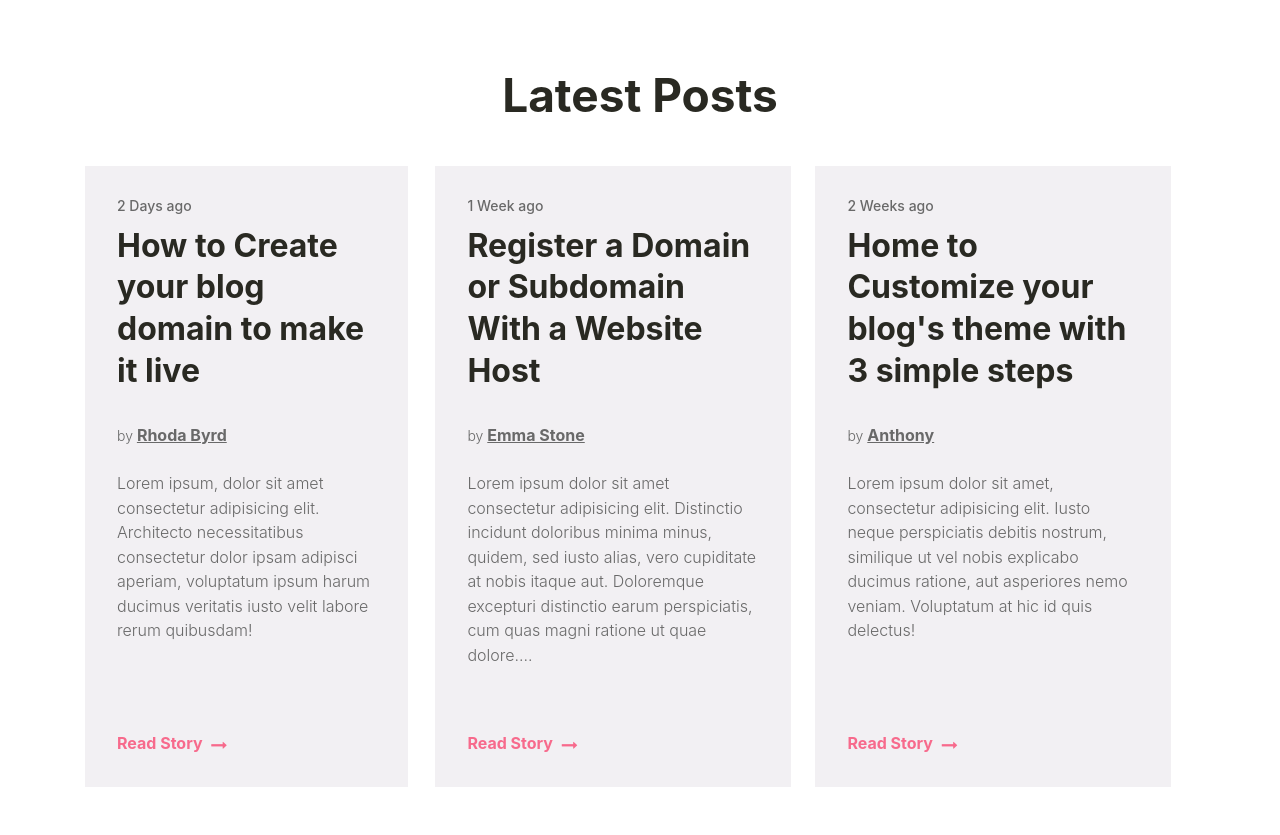
After one commit to Libbna/BLOG_SITE, a PHP site: page /latest-post.php in a window 1280 px wide. The commit adds this page. Run offline with PHP 8.4, Linux system fonts and the light colour scheme.

Commit message:
created a latest-post-action

```diff
--- a/admin/add_view-banner.php
+++ b/admin/add_view-banner.php
@@ -55,8 +55,8 @@ if (!$user->is_logged_in()) {
 
     <!-- Add new banner form -->
     <div class="container-fluid mt-4">
-        <div class="row justify-content-center">
-            <div class="col-lg-4 bg-dark rounded px-4">
+        <div class="banner-row row justify-content-center">
+            <div class="banner-col col-lg-4 bg-dark rounded px-4">
                 <h4 class="text-center text-light p-1">Select Image to Upload!</h4>
                 <form action="" method="POST" enctype="multipart/form-data">
                     <div class="form-group">
--- /dev/null
+++ b/assets/_latest-post.scss
@@ -0,0 +1,108 @@
+
+$bg-color : #fff;
+$heading-color: #292922;
+$bg-color-three: #f2f0f3;
+$font-color: #696969;
+$primary-color :#f76a8c;
+$card-hover-box-shadow:  0 0.5rem 1rem rgba(0, 0, 0, 0.09);
+
+.w3l-latest-posts {
+    background-color: $bg-color;
+
+    .header-section {
+        h3 {
+            color: $heading-color;
+            font-size: 46px;
+            line-height: 1;
+            font-weight: 700;
+        }
+    }
+    .blog-article-post {
+        padding: 2rem;
+        transform: scale(1);
+        transition: 0.3s ease-in-out;
+        background: $bg-color-three;
+            &:hover {
+                transform: scale(1.02);
+                background-color: $bg-color;
+                transition: 0.3s ease-in-out;
+                z-index: 9;
+                box-shadow: $card-hover-box-shadow;
+
+                .blog_post_title {
+                    color: $primary-color;
+                    // transition: 0.3s ease-in-out;
+                    text-decoration: underline;
+                }
+
+
+            }
+
+        .post-content {
+            .sub-title {
+                font-size: 14px;
+                color: $font-color;
+                margin-bottom: 10px;
+            }
+            .blog_post_title {
+                font-size: 32px;
+                line-height: 41.6px;
+                display: inline-block;
+                font-weight: 700;
+                    &:hover {
+                        text-decoration: underline;
+                        transition: 0.3s ease-in-out;
+                    }
+            }
+            .author-date {
+                margin-left: -2rem;
+                li {
+                    font-size: 14px;
+                    color: $font-color;
+                    display: inline-block;
+                    margin-right: 15px;
+                    transition: 0.3s ease-in-out;
+                    font-weight: 300;
+
+                    b {
+                        font-size: 16px;
+                        font-weight: 700;
+                        text-decoration: underline;
+                        transition: 0.3s ease-in-out;
+
+                        &:hover {
+                            color: $heading-color;
+                            transition: 0.3s ease-in-out; ;
+                        }
+                    }
+                }
+                p {
+                    font-size: 16px;
+                    line-height: 24.5px;
+                    font-weight: 300;
+                    color: $font-color;
+                }
+            }
+        }
+        .read-button {
+            color:$primary-color;
+            font-size: 16px;
+            text-transform: capitalize;
+            font-weight: 700;
+            span {
+                vertical-align: middle;
+                margin-left: 5px
+            }
+        }
+    }
+    .height-full {
+        height: 100%;
+    }
+}
+
+.latest-col {
+    padding-right: 15px;
+    padding-left: 15px;
+    position: relative;
+    width: 31%;
+}
--- a/assets/main.css
+++ b/assets/main.css
@@ -633,6 +633,119 @@ footer .footer-inner-main .footer-grids .container .text-txt .footer-links .sub-
   background-color: #f2f0f3;
 }
 
+.w3l-latest-posts {
+  background-color: #fff;
+}
+
+.w3l-latest-posts .header-section h3 {
+  color: #292922;
+  font-size: 46px;
+  line-height: 1;
+  font-weight: 700;
+}
+
+.w3l-latest-posts .blog-article-post {
+  padding: 2rem;
+  -webkit-transform: scale(1);
+          transform: scale(1);
+  -webkit-transition: 0.3s ease-in-out;
+  transition: 0.3s ease-in-out;
+  background: #f2f0f3;
+}
+
+.w3l-latest-posts .blog-article-post:hover {
+  -webkit-transform: scale(1.02);
+          transform: scale(1.02);
+  background-color: #fff;
+  -webkit-transition: 0.3s ease-in-out;
+  transition: 0.3s ease-in-out;
+  z-index: 9;
+  -webkit-box-shadow: 0 0.5rem 1rem rgba(0, 0, 0, 0.09);
+          box-shadow: 0 0.5rem 1rem rgba(0, 0, 0, 0.09);
+}
+
+.w3l-latest-posts .blog-article-post:hover .blog_post_title {
+  color: #f76a8c;
+  text-decoration: underline;
+}
+
+.w3l-latest-posts .blog-article-post .post-content .sub-title {
+  font-size: 14px;
+  color: #696969;
+  margin-bottom: 10px;
+}
+
+.w3l-latest-posts .blog-article-post .post-content .blog_post_title {
+  font-size: 32px;
+  line-height: 41.6px;
+  display: inline-block;
+  font-weight: 700;
+}
+
+.w3l-latest-posts .blog-article-post .post-content .blog_post_title:hover {
+  text-decoration: underline;
+  -webkit-transition: 0.3s ease-in-out;
+  transition: 0.3s ease-in-out;
+}
+
+.w3l-latest-posts .blog-article-post .post-content .author-date {
+  margin-left: -2rem;
+}
+
+.w3l-latest-posts .blog-article-post .post-content .author-date li {
+  font-size: 14px;
+  color: #696969;
+  display: inline-block;
+  margin-right: 15px;
+  -webkit-transition: 0.3s ease-in-out;
+  transition: 0.3s ease-in-out;
+  font-weight: 300;
+}
+
+.w3l-latest-posts .blog-article-post .post-content .author-date li b {
+  font-size: 16px;
+  font-weight: 700;
+  text-decoration: underline;
+  -webkit-transition: 0.3s ease-in-out;
+  transition: 0.3s ease-in-out;
+}
+
+.w3l-latest-posts .blog-article-post .post-content .author-date li b:hover {
+  color: #292922;
+  -webkit-transition: 0.3s ease-in-out;
+  transition: 0.3s ease-in-out;
+}
+
+.w3l-latest-posts .blog-article-post .post-content .author-date p {
+  font-size: 16px;
+  line-height: 24.5px;
+  font-weight: 300;
+  color: #696969;
+}
+
+.w3l-latest-posts .blog-article-post .read-button {
+  color: #f76a8c;
+  font-size: 16px;
+  text-transform: capitalize;
+  font-weight: 700;
+}
+
+.w3l-latest-posts .blog-article-post .read-button span {
+  vertical-align: middle;
+  margin-left: 5px;
+}
+
+.w3l-latest-posts .height-full {
+  height: 100%;
+}
+
+.latest-col {
+  padding-right: 15px;
+  padding-left: 15px;
+  position: relative;
+  width: 31%;
+}
+
 * {
   margin: 0;
   padding: 0;
@@ -672,11 +785,11 @@ h1, h2, h3, h4, h5, h6 {
   font-family: Garamond, serif;
 }
 
-.row {
+.banner-row {
   margin-left: 10% !important;
 }
 
-.row .col img {
+.banner-row .banner-col img {
   margin-bottom: 36px;
   border-radius: 10px;
   opacity: 1;
@@ -688,7 +801,7 @@ h1, h2, h3, h4, h5, h6 {
           box-shadow: rgba(80, 59, 59, 0.3) 0px 19px 38px, rgba(0, 0, 0, 0.22) 0px 15px 12px;
 }
 
-.row .col a {
+.banner-row .banner-col a {
   opacity: 0;
   position: relative;
   right: 25%;
@@ -700,11 +813,11 @@ h1, h2, h3, h4, h5, h6 {
   transition: .5s ease;
 }
 
-.row .col a:hover {
+.banner-row .banner-col a:hover {
   opacity: 1;
 }
 
-.row .col a i {
+.banner-row .banner-col a i {
   font-size: 20px;
 }
 
--- a/assets/main.scss
+++ b/assets/main.scss
@@ -5,6 +5,7 @@
 @import "./footer";
 @import "./search-results";
 @import "./main-slider";
+@import "./latest-post";
 
 
 // color-codes
@@ -64,9 +65,9 @@ h1, h2, h3, h4, h5, h6 {
 }
 
 // add_view-banner.php
-.row {
+.banner-row {
     margin-left: 10% !important;
-    .col {
+    .banner-col {
 
         img {
             margin-bottom: 36px;
--- a/index.php
+++ b/index.php
@@ -109,6 +109,10 @@ include('banner.php')
     </div>
 </section>
 
+<?php
+include("./latest-post.php");
+?>
+
 
 
 
--- /dev/null
+++ b/latest-post.php
@@ -0,0 +1,159 @@
+<!DOCTYPE html>
+<html lang="en">
+
+<head>
+    <meta charset="UTF-8">
+    <meta http-equiv="X-UA-Compatible" content="IE=edge">
+    <meta name="viewport" content="width=device-width, initial-scale=1.0">
+    <title>Document</title>
+
+    <!-- bootstrap -->
+    <link href="https://cdn.jsdelivr.net/npm/bootstrap@5.0.0/dist/css/bootstrap.min.css" rel="stylesheet">
+    <script src="https://cdn.jsdelivr.net/npm/@popperjs/core@2.9.2/dist/umd/popper.min.js"></script>
+    <script src="https://cdn.jsdelivr.net/npm/bootstrap@5.0.1/dist/js/bootstrap.min.js"></script>
+
+    <!-- font awesome icon  -->
+    <link rel="stylesheet" href="https://cdnjs.cloudflare.com/ajax/libs/font-awesome/4.7.0/css/font-awesome.min.css">
+    <!-- main.css -->
+    <link rel="stylesheet" href="/assets/main.css">
+
+</head>
+
+<body>
+    <!-- Latest-Post Section -->
+    <div style="margin: 8px auto; display: block; text-align:center;"></div>
+
+    <!-- <section class="w3l-latest-posts py5">
+        <div class="container pt-lg-3">
+            <div class="header-section text-center mb-md-5 mb-4">
+                <h3>Latest Posts</h3>
+            </div>
+            <div class="row">
+                <div class="col-lg-4">
+                    <a href="#" class="blog-article-post height-full bg-color-three d-flex flex-wrap align-content-between">
+                        <div class="post-content">
+                            <h6 class="sub-title">2 Days ago</h6>
+                            <h4 class="blog_post_title">How to Create your blog domain to make it live</h4>
+                            <ul class="author-date my-4 d-flex align-items-center">
+                                <li>by <b>Rhoda Byrd</b></li>
+                            </ul>
+                            <p>
+                                Lorem ipsum, dolor sit amet consectetur adipisicing elit. Architecto necessitatibus consectetur dolor ipsam adipisci aperiam,
+                                voluptatum ipsum harum ducimus veritatis iusto velit labore rerum quibusdam!
+                            </p>
+                        </div>
+                        <div class="read-button mt-5">Read story <span class="fa fa-long-arrow-right" aria-hidden="true"></span></div>
+
+                    </a>
+                </div>
+                <div class="col-lg-4 mt-lg-0 mb-4">
+                    <a href="#" class="blog-article-post height-full bg-color-three d-flex flex-wrap align-content-between">
+                        <div class="post-content">
+                            <h6 class="sub-title">1 Week ago</h6>
+                            <h4 class="blog_post_title">Register a Domain or Subdomain With a Website Host
+                            </h4>
+                            <ul class="author-date my-4 d-flex align-items-center">
+                                <li>by <b>Emma Stone</b></li>
+                            </ul>
+                            <p>
+                                Lorem ipsum, dolor sit amet consectetur adipisicing elit. Architecto necessitatibus consectetur dolor ipsam adipisci aperiam,
+                                voluptatum ipsum harum ducimus veritatis iusto velit labore rerum quibusdam!
+                            </p>
+                        </div>
+                        <div class="read-button mt-5">Read story <span class="fa fa-long-arrow-right" aria-hidden="true"></span></div>
+
+
+                    </a>
+                </div>
+            </div>
+        </div>
+    </section> -->
+
+    <section class="w3l-latest-posts py-5">
+        <div class="container pt-lg-3">
+            <div class="header-section text-center mb-md-5 mb-4">
+                <h3>Latest Posts</h3>
+            </div>
+            <div class="row">
+                <div class="col-lg-4 latest-col">
+                    <a href="blog-single.html" class="blog-article-post height-full bg-color-three d-flex flex-wrap align-content-between">
+                        <div class="post-content">
+                            <h6 class="sub-title">2 Days ago</h6>
+                            <h4 class="blog_post_title">How to Create your blog domain to make it live
+                            </h4>
+                            <ul class="author-date my-4 d-flex align-items-center">
+                                <li>by <b>Rhoda Byrd</b></li>
+                            </ul>
+                            <p>Lorem ipsum, dolor sit amet consectetur adipisicing elit. Architecto necessitatibus consectetur dolor ipsam adipisci aperiam,
+                                voluptatum ipsum harum ducimus veritatis iusto velit labore rerum quibusdam!</p>
+                        </div>
+                        <div class="read-button mt-5">Read story <span class="fa fa-long-arrow-right" aria-hidden="true"></span></div>
+                    </a>
+                </div>
+                <div class="col-lg-4 mt-lg-0 mt-4">
+                    <a href="blog-single.html" class="blog-article-post height-full bg-color-three d-flex flex-wrap align-content-between">
+                        <div class="post-content">
+                            <h6 class="sub-title">1 Week ago</h6>
+                            <h4 class="blog_post_title">Register a Domain or Subdomain With a Website Host
+                            </h4>
+                            <ul class="author-date my-4 d-flex align-items-center">
+                                <li>by <b>Emma Stone</b></li>
+                            </ul>
+                            <p>Lorem ipsum dolor sit amet consectetur adipisicing elit. Distinctio incidunt doloribus minima minus, quidem, sed iusto alias, vero
+                                cupiditate at nobis itaque aut. Doloremque excepturi distinctio earum perspiciatis, cum quas magni ratione ut quae dolore....</p>
+                        </div>
+                        <div class="read-button mt-5">Read story <span class="fa fa-long-arrow-right" aria-hidden="true"></span></div>
+                    </a>
+                </div>
+                <div class="col-lg-4 mt-lg-0 mt-4">
+                    <a href="blog-single.html" class="blog-article-post height-full bg-color-three d-flex flex-wrap align-content-between">
+                        <div class="post-content">
+                            <h6 class="sub-title">2 Weeks ago</h6>
+                            <h4 class="blog_post_title">Home to Customize your blog's theme with 3 simple steps
+                            </h4>
+                            <ul class="author-date my-4 d-flex align-items-center">
+                                <li>by <b>Anthony</b></li>
+                            </ul>
+                            <p>Lorem ipsum dolor sit amet, consectetur adipisicing elit. Iusto neque perspiciatis debitis nostrum, similique ut vel nobis explicabo
+                                ducimus ratione, aut asperiores nemo veniam. Voluptatum at hic id quis delectus!</p>
+                        </div>
+                        <div class="read-button mt-5">Read story <span class="fa fa-long-arrow-right" aria-hidden="true"></span></div>
+                    </a>
+                </div>
+            </div>
+        </div>
+    </section>
+
+
+
+
+
+
+
+
+
+
+
+
+
+
+
+
+
+
+
+
+
+
+
+    <!-- jQuery library -->
+    <script src="https://ajax.googleapis.com/ajax/libs/jquery/3.5.1/jquery.min.js"></script>
+
+    <!-- Popper JS -->
+    <script src="https://cdnjs.cloudflare.com/ajax/libs/popper.js/1.16.0/umd/popper.min.js"></script>
+
+    <!-- Latest compiled JavaScript -->
+    <script src="https://maxcdn.bootstrapcdn.com/bootstrap/4.5.2/js/bootstrap.min.js"></script>
+</body>
+
+</html>
```
Also changed, not shown: 1 other file.
